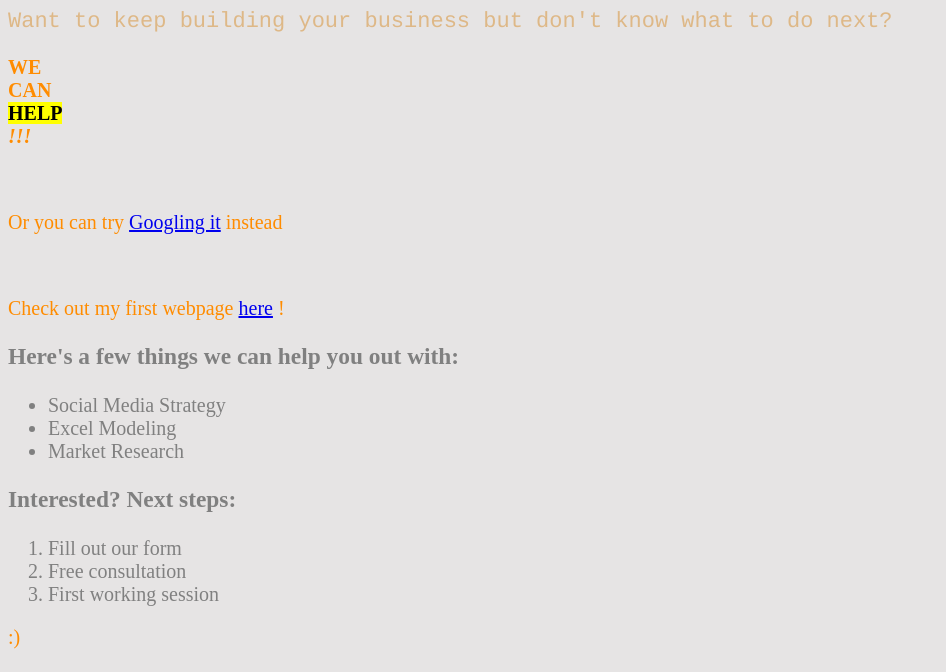
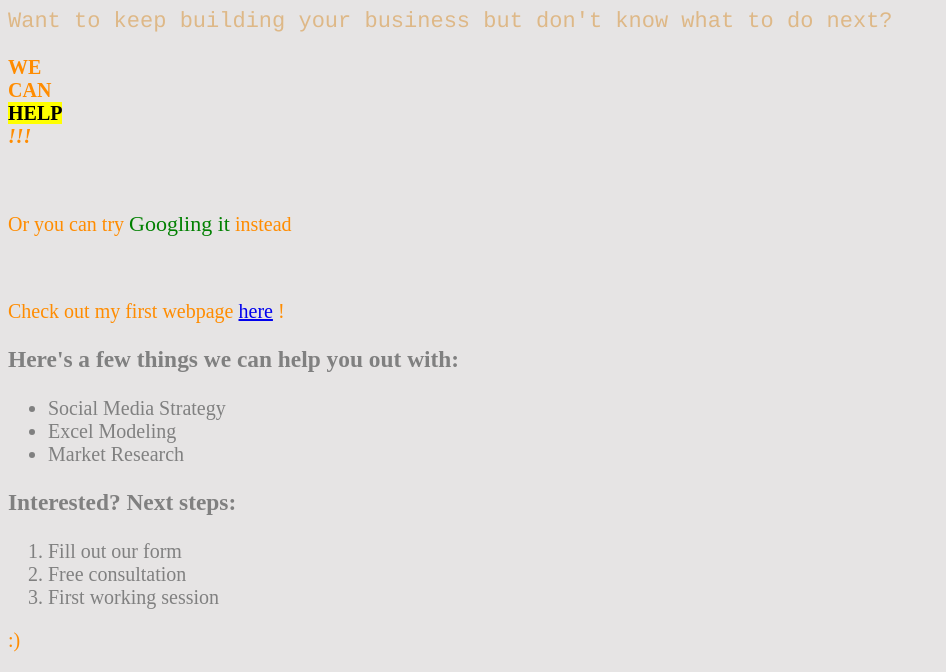
Before and after one commit to Ale-GV/literate-octo-chainsaw, a plain HTML site: page index.html in a window 1280 px wide. In both pictures the pointer is over the link "Googling it". Shown: the part 220-892 px from the top of the page, without its empty margins (0-946 px from the left). Drawn offline with Linux system fonts and the light colour scheme.

Commit message:
hover state update

```diff
--- a/style.css
+++ b/style.css
@@ -9,7 +9,6 @@ h1 {
   color: darkolivegreen;
   font-size: 42px;
   font-family: helvetica;
-  text-shadow: silver;
 }
 
 h2 {
@@ -20,3 +19,8 @@ h2 {
 p {
   color: darkorange;
 }
+a:hover {
+  text-decoration: none;
+  color: green;
+  font-size: 22px;
+}
```
